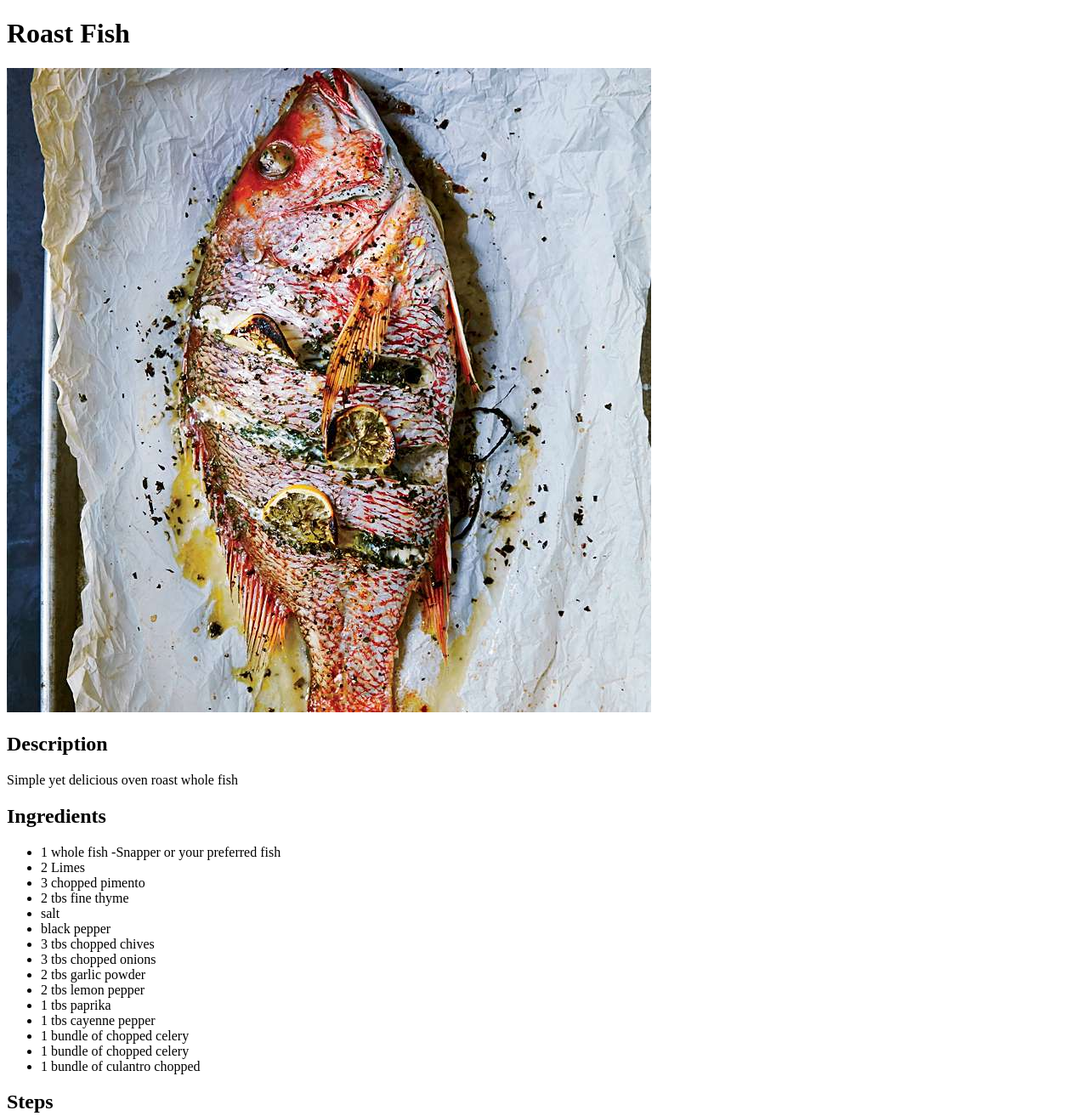
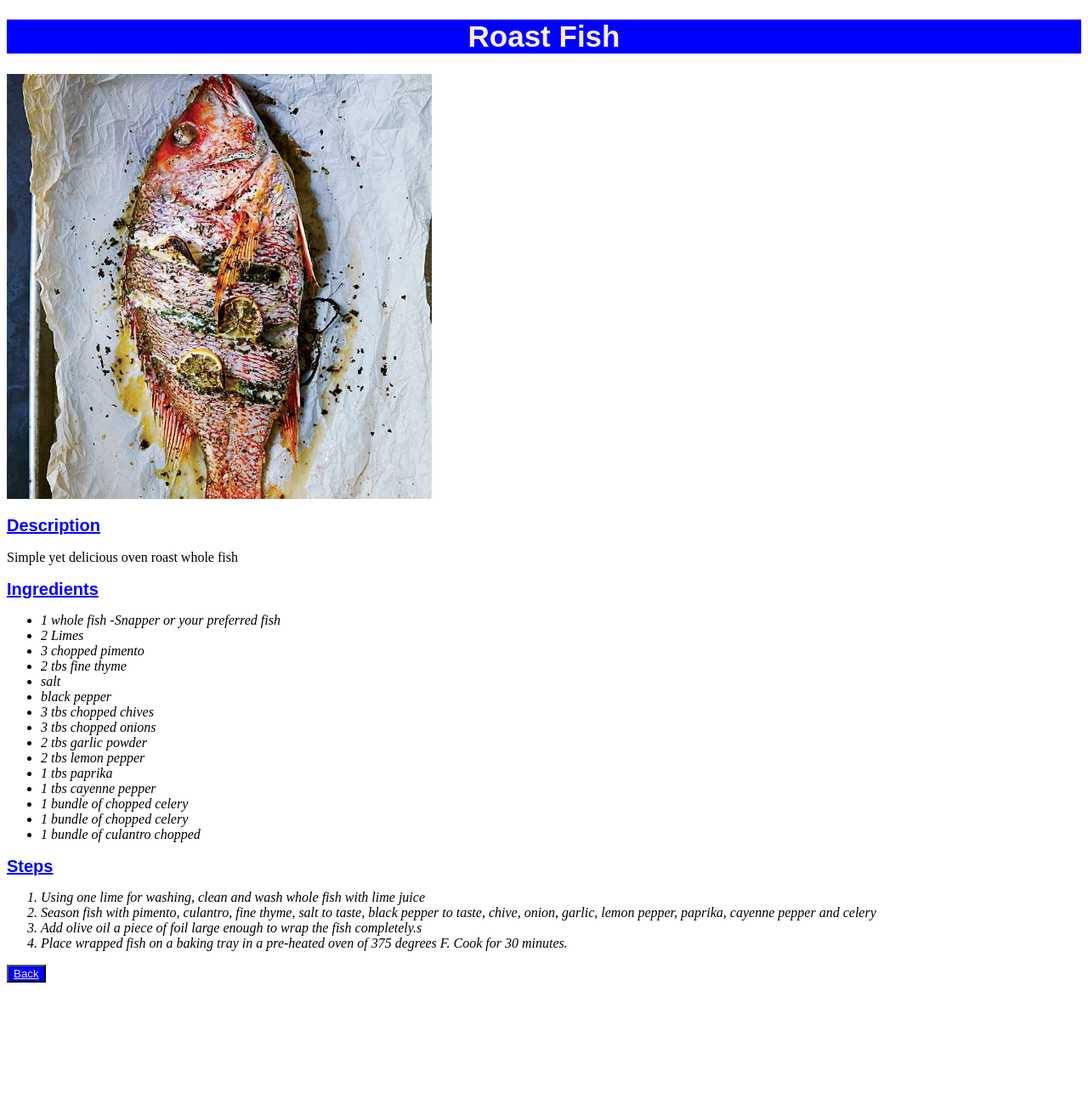
Before and after one commit to ScoldingCoder/odin-recipes, a plain HTML site: page recipes/roast-fish.html in a window 1280 px wide. Shown: the top 1313 px of the page at 85% size. After the commit the page ends 1164 px from the top, so only its background shows below. Drawn offline with Linux system fonts and the light colour scheme.

Commit message:
modified:   index.html     modified:   recipes/protein-shake.html 	modified:   recipes/ramen.html     modified:   recipes/roast-fish.html 	new file:   style.css

```diff
--- a/recipes/roast-fish.html
+++ b/recipes/roast-fish.html
@@ -4,6 +4,7 @@
     <meta charset="UTF-8">
     <meta http-equiv="X-UA-Compatible" content="IE=edge">
     <meta name="viewport" content="width=device-width, initial-scale=1.0">
+    <link rel="stylesheet" href="../style.css">
 
 </head>
 <body>
@@ -53,7 +54,7 @@
 
     </ol>
 
-    <a href="../index.html">Back</a>
+     <button type = "button"> <a href="../index.html" class = "back">Back</a></button>
 
 </body>
 </html>
--- /dev/null
+++ b/style.css
@@ -0,0 +1,46 @@
+
+h1{
+font-size: 35px;
+font-weight:bold;
+font-family: Arial, Helvetica, sans-serif;
+text-align: center;
+background-color: blue;
+color: antiquewhite;
+
+}
+
+
+h2{
+
+font-size: 20px;
+color:blue;
+font-family: Arial, Helvetica, sans-serif;
+text-decoration: underline;
+}
+
+
+li{
+
+font-style: italic;
+
+}
+
+
+button{
+
+background-color: blue;
+
+}
+
+.back{
+
+ color:antiquewhite
+
+}
+
+img{
+
+height: 500px;
+width:fit-content;
+
+}
```
Also changed, not shown: index.html (+2 -1 lines), recipes/protein-shake.html (+2 -1 lines), recipes/ramen.html (+2 -1 lines).
